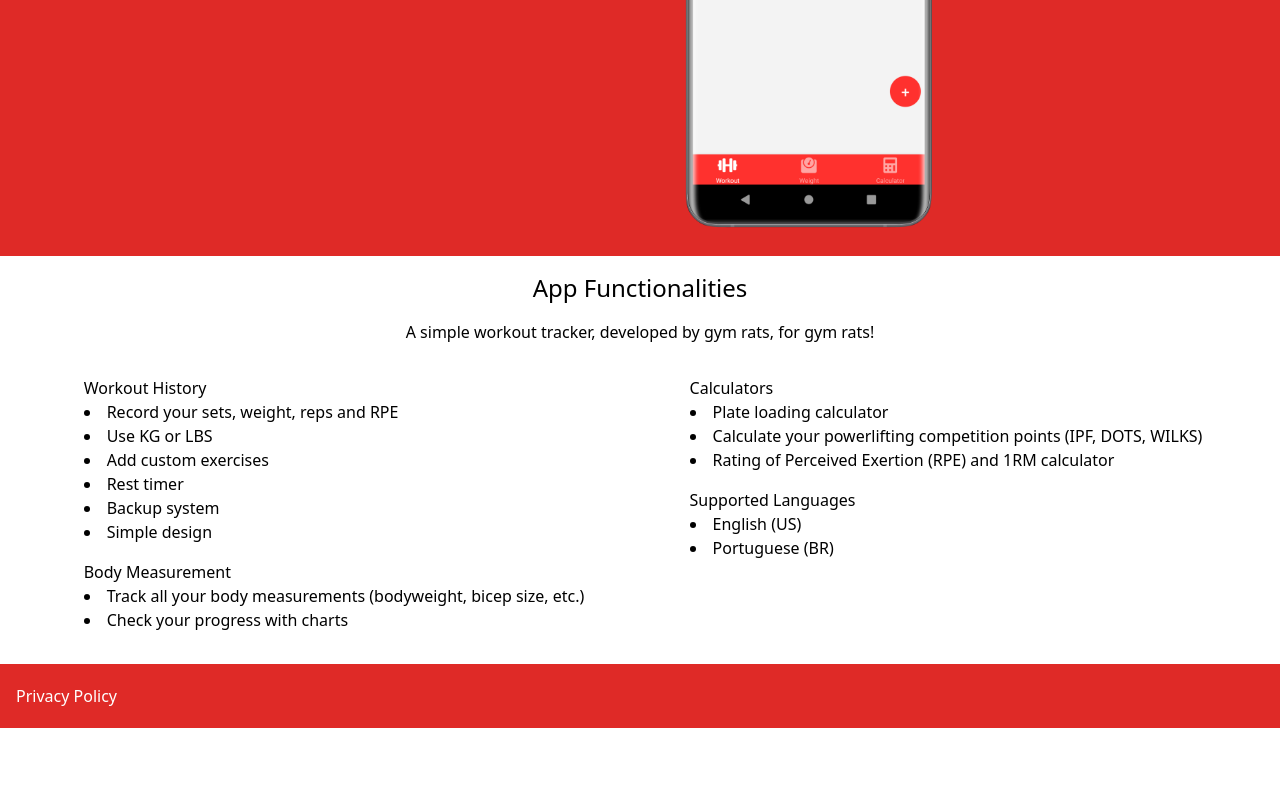
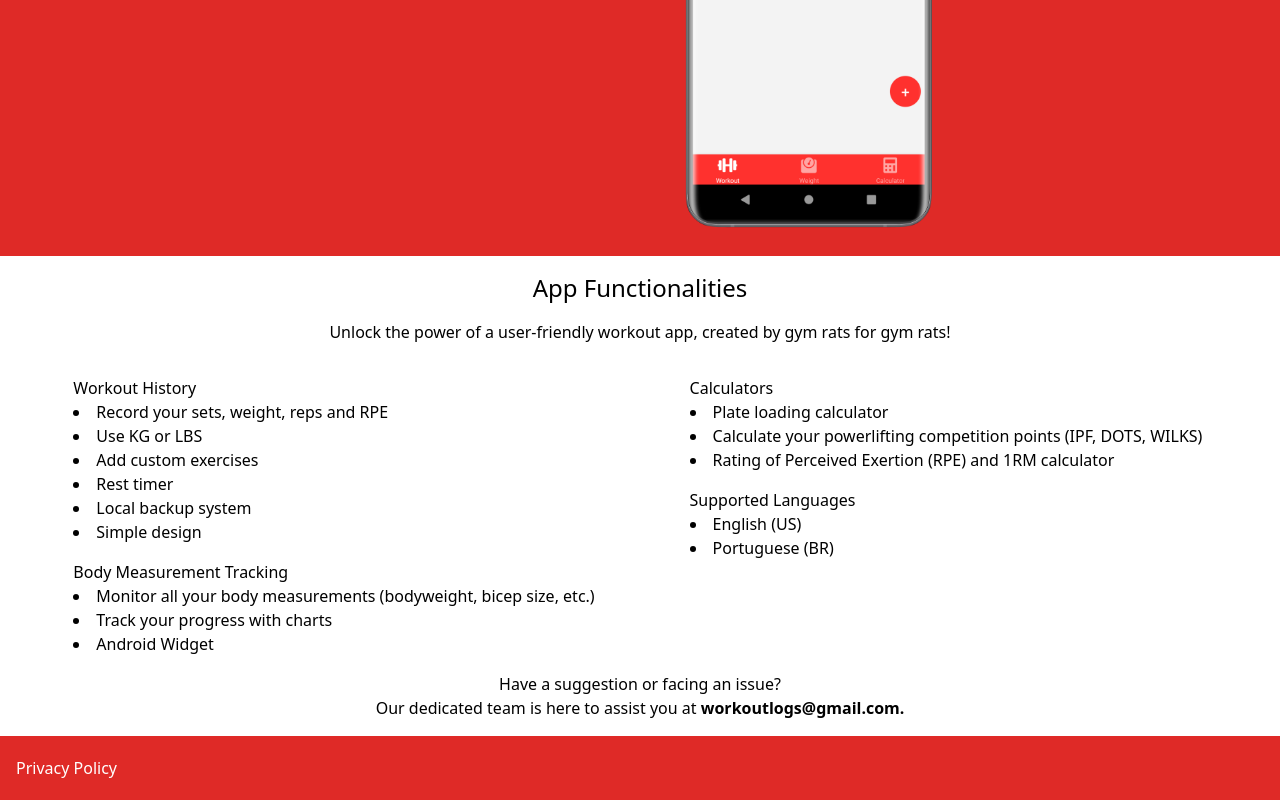
Before and after one commit to WorkoutLogs/workoutlogs, a Gatsby site: page / in a window 1280 px wide. Shown: the part 422-1222 px from the top of the page. Before the commit the page ends 1150 px from the top, so only its background shows below. Built offline with nearby package versions, Linux system fonts and the light colour scheme; Gatsby itself is replaced by a stand-in of ours.

Commit message:
Minor changes

```diff
--- a/src/pages/index.js
+++ b/src/pages/index.js
@@ -46,22 +46,23 @@ const IndexPage = () => {
         </div>
         <div className="bg-white p-4 px-7">
           <h2 className="text-2xl text-center mb-4 font-medium">App Functionalities</h2>
-          <p className="text-center mb-4">A simple workout tracker, developed by gym rats, for gym rats!</p>
+          <p className="text-center mb-4">Unlock the power of a user-friendly workout app, created by gym rats for gym rats!</p>
           <div className='grid md:grid-cols-2'>
             <div className="ml-auto mr-auto">
               <ul className="list-disc list-inside m-4">
                 Workout History
                 <li>Record your sets, weight, reps and RPE</li>
                 <li>Use KG or LBS</li>
-                <li>Add custom exercises  </li>
+                <li>Add custom exercises</li>
                 <li>Rest timer</li>
-                <li>Backup system</li>
+                <li>Local backup system</li>
                 <li>Simple design</li>
               </ul>
               <ul className="list-disc list-inside m-4">
-                Body Measurement
-                <li>Track all your body measurements (bodyweight, bicep size, etc.)</li>
-                <li>Check your progress with charts</li>
+                Body Measurement Tracking
+                <li>Monitor all your body measurements (bodyweight, bicep size, etc.)</li>
+                <li>Track your progress with charts</li>
+                <li>Android Widget</li>
               </ul>
             </div>
             <div className="ml-auto mr-auto">
@@ -78,6 +79,7 @@ const IndexPage = () => {
               </ul>
             </div>
           </div>
+          <p className="text-center">Have a suggestion or facing an issue?<br/> Our dedicated team is here to assist you at <b>workoutlogs@gmail.com.</b></p>
         </div>
       </Content>
       <Footer
```
